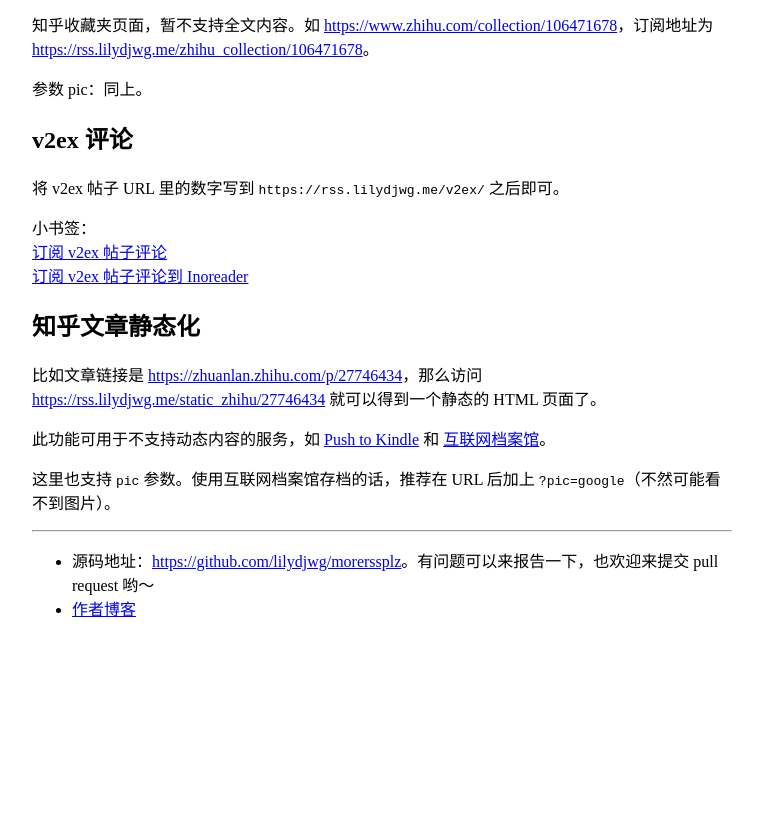
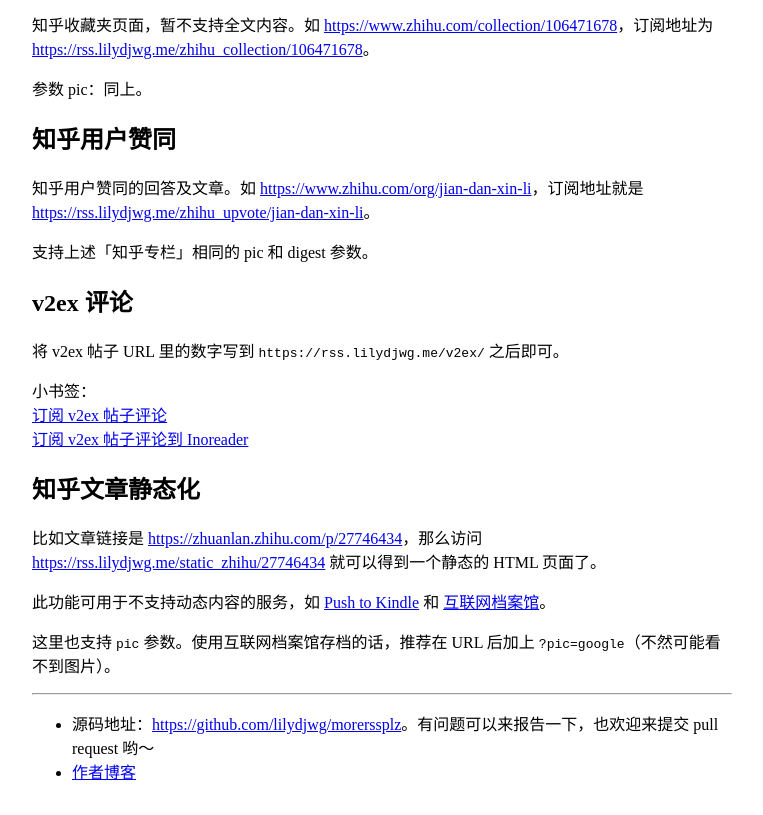
Before and after one commit to lilydjwg/morerssplz, a plain HTML site: page static/index.html in a window 1280 px wide. Shown: the part 1280-2095 px from the top of the page, without its empty margins (258-1021 px from the left). Before the commit the page ends 1932 px from the top, so only its background shows below. Drawn offline with Linux system fonts and the light colour scheme.

Commit message:
Add documentation about zhihu user upvote activities

```diff
--- a/static/index.html
+++ b/static/index.html
@@ -69,6 +69,10 @@
 <p>知乎收藏夹页面，暂不支持全文内容。如 <a href="https://www.zhihu.com/collection/106471678">https://www.zhihu.com/collection/106471678</a>，订阅地址为 <a href="/zhihu_collection/106471678">https://rss.lilydjwg.me/zhihu_collection/106471678</a>。</p>
 <p>参数 pic：同上。</p>
 
+<h2>知乎用户赞同</h2>
+<p>知乎用户赞同的回答及文章。如 <a href="https://www.zhihu.com/org/jian-dan-xin-li">https://www.zhihu.com/org/jian-dan-xin-li</a>，订阅地址就是 <a href="/zhihu/jian-dan-xin-li">https://rss.lilydjwg.me/zhihu_upvote/jian-dan-xin-li</a>。</p>
+<p>支持上述「知乎专栏」相同的 pic 和 digest 参数。</p>
+
 <h2>v2ex 评论</h2>
 <p>将 v2ex 帖子 URL 里的数字写到 <code>https://rss.lilydjwg.me/v2ex/</code> 之后即可。</p>
 <p>小书签：<br>
```
